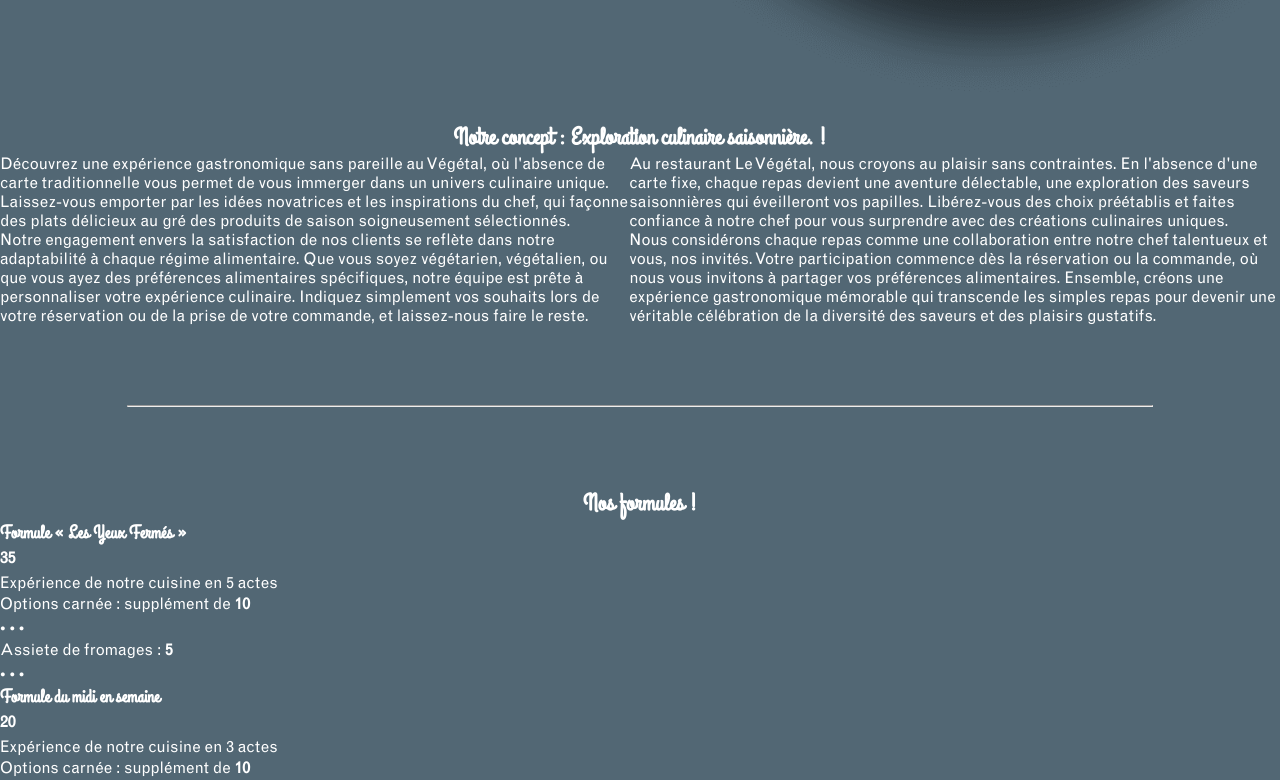
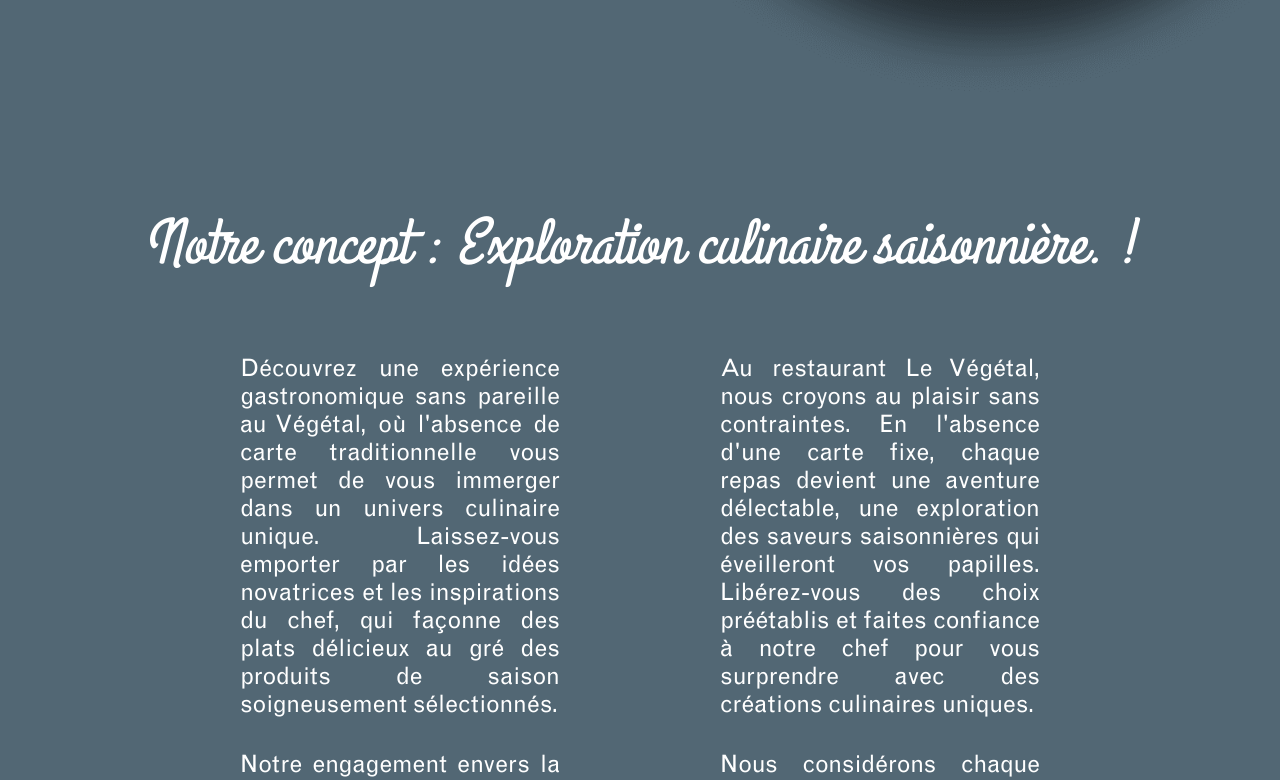
Before and after one commit to SarahOtmane/restaurant, a React (Create React App) app: page /menu in a window 1280 px wide. Shown: the part 833-1613 px from the top of the page. Built offline with nearby package versions, Linux system fonts and the light colour scheme.

Commit message:
l ajout du css de la page menu

```diff
--- a/src/App.css
+++ b/src/App.css
@@ -11,6 +11,7 @@
     8:= Accueil
     9:= Footer
     10:= Reservation
+    11:= Menu
 
 */
 
@@ -78,6 +79,8 @@
 
 h1, h2, h3, h4, .titre{
     font-family: 'grand hotel', sans-serif;
+    font-weight: lighter;
+    font-style: italic;
 }
 
 hr{
@@ -87,13 +90,13 @@
 
 .accueil .description .gauche, .accueil .horaires article,
 .accueil .paiement .droite, .accueil .aboutUs img,
-footer .gauche{
+footer .gauche, .menu .concept .gauche{
     padding-left: 15rem;
 }
 
 .accueil .description .droite, .accueil .horaires img,
 .accueil .paiement .gauche, .accueil .aboutUs article,
-footer .droite{
+footer .droite, .menu .concept .droite{
     padding-right: 15rem;
 }
 
@@ -152,6 +155,10 @@
 
 .justify-content-space-be{
     justify-content: space-between;
+}
+
+.underline{
+    text-decoration: underline;
 }
 
 
@@ -271,20 +278,20 @@
 
 
 /* ----------- 8:= Accueil ----------- */
-.accueil h2{
-    font-size: 3rem;
+.accueil h2, .menu h2{
+    font-size: 4rem;
     margin-top: 5rem;
     margin-bottom: 4rem;
 }
 
 /* section2 : description */
-.accueil .description article{
+.accueil .description article, .menu .concept article{
     width: 50%;
     padding: 0 5rem;
     font-size: 1.5rem;
 }
 
-.accueil .description article p{
+.accueil .description article p, .menu .concept article p{
     margin-bottom: 2rem;
     text-align: justify;
 }
@@ -442,3 +449,29 @@
     color: var(--noir);
     font-weight: bold;
 }
+
+
+
+
+
+/* ----------- 11:= Menu ----------- */
+/* section3 : formule */
+.menu .formules article{
+    text-align: center;
+    padding-bottom: 5rem;
+}
+
+.menu .formules span, .menu .formules p{
+    font-size: 1.4rem;
+    margin-top: 1rem;
+}
+.menu .formules .deco{
+    margin-bottom: 1rem;
+}
+
+.menu .formules h3, .menu .formules span{
+    font-family: 'grotesque_mt', sans-serif;
+    font-weight: bold;
+    font-style: normal;
+    font-size: 2.5rem;
+}
```
